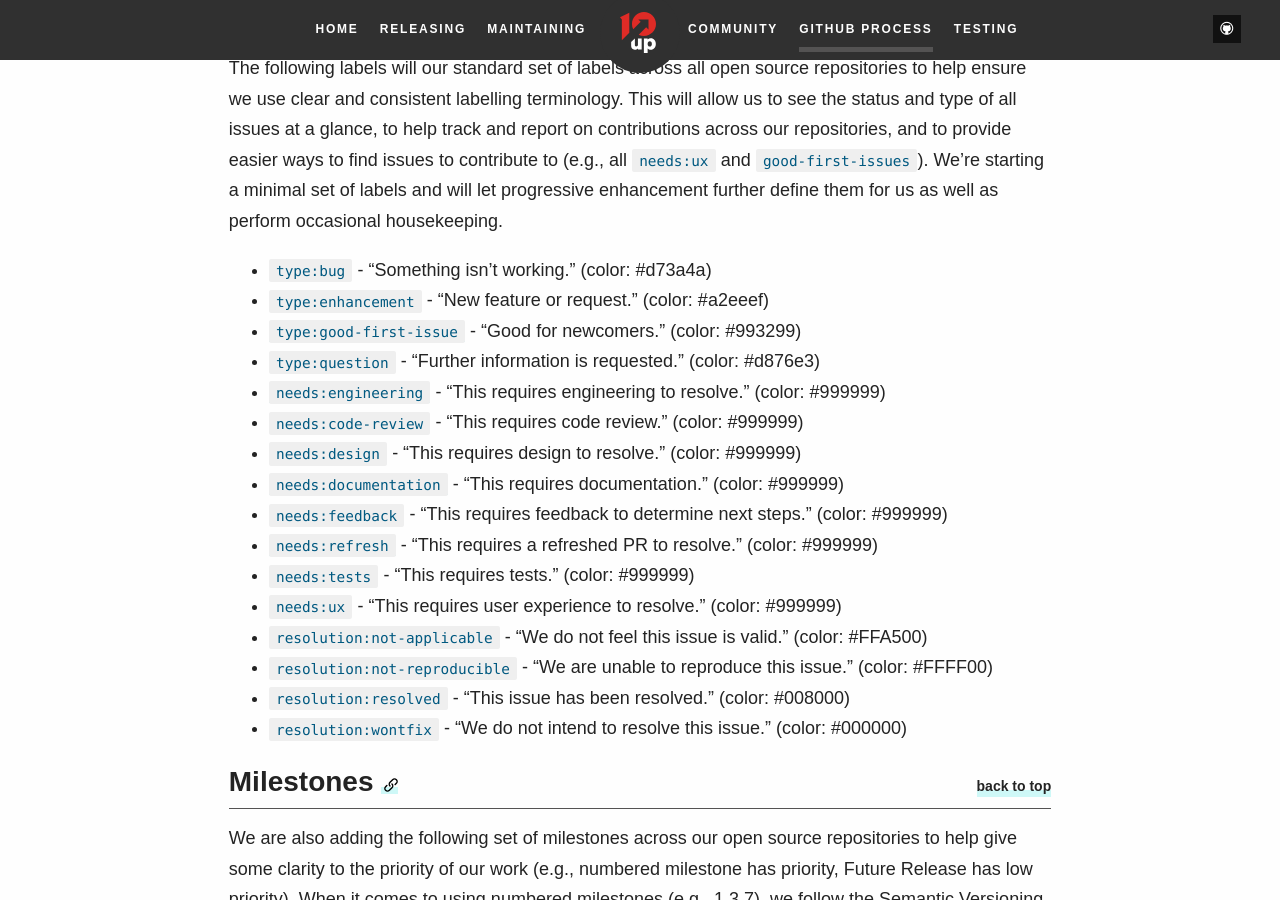
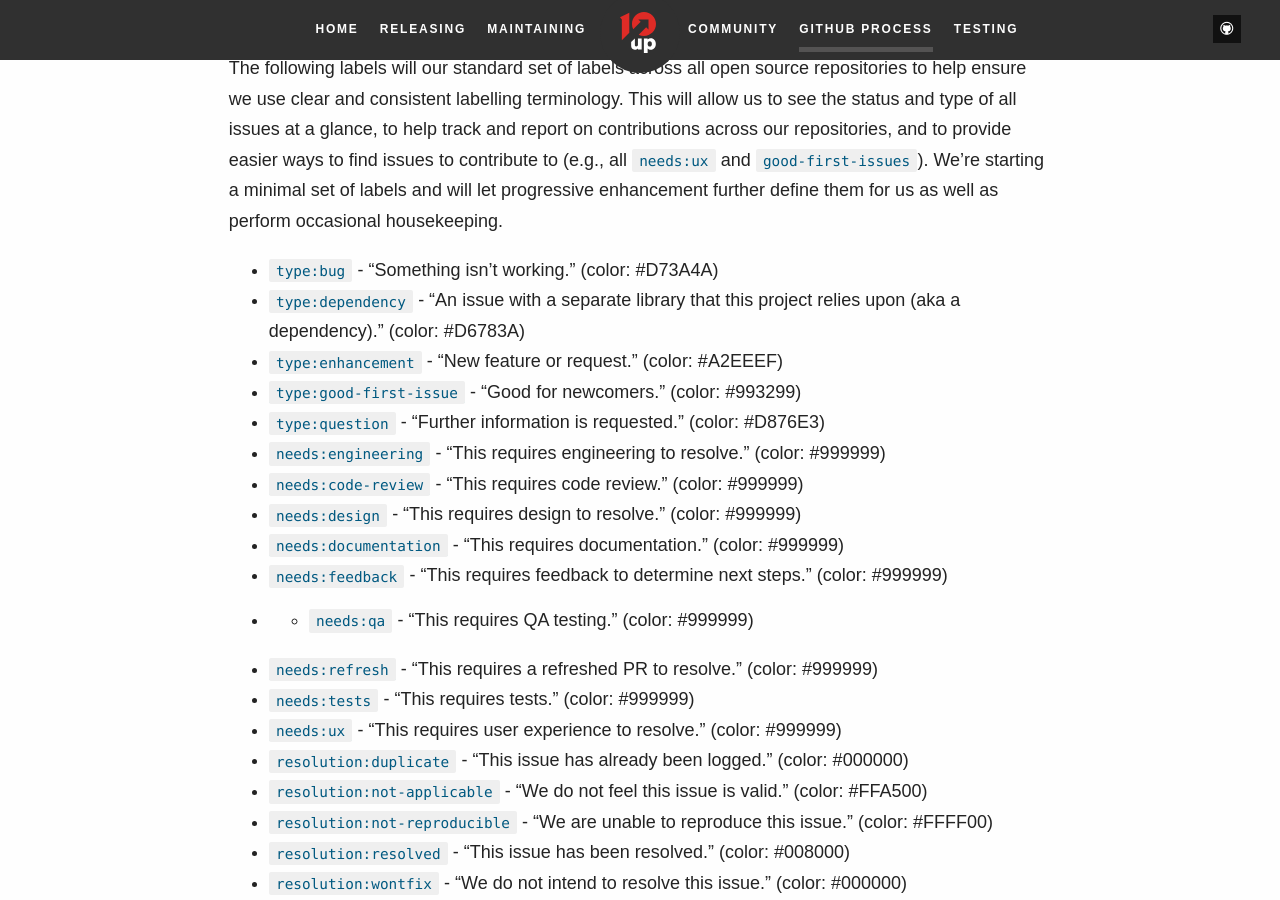
Before and after one commit to 10up/Open-Source-Best-Practices, a Jekyll site: the page built from github-process.md, in a window 1280 px wide and 900 px high, scrolled down 495 px. Built offline with Jekyll 4.4.1, drawn with Linux system fonts in a browser that asks for light colours; some web fonts are replaced.

Commit message:
update issue labels
Co-authored-by: Vikram Moparthy <vikram.moparthy@10up.com>

```diff
--- a/_includes/markdown/GitHub-Process.md
+++ b/_includes/markdown/GitHub-Process.md
@@ -3,18 +3,21 @@ The following items are required across all repositories managed by our Open Sou
 <h2 id="issue-pr-labels" class="anchor-heading">Issue and PR labels {% include Util/link_anchor anchor="issue-pr-labels" %} {% include Util/top %}</h2>
 
 The following labels will our standard set of labels across all open source repositories to help ensure we use clear and consistent labelling terminology.  This will allow us to see the status and type of all issues at a glance, to help track and report on contributions across our repositories, and to provide easier ways to find issues to contribute to (e.g., all `needs:ux` and `good-first-issues`).  We’re starting a minimal set of labels and will let progressive enhancement further define them for us as well as perform occasional housekeeping.
-- `type:bug` - “Something isn't working.” (color: #d73a4a)
-- `type:enhancement` - “New feature or request.” (color: #a2eeef)
+- `type:bug` - “Something isn't working.” (color: #D73A4A)
+- `type:dependency` - “An issue with a separate library that this project relies upon (aka a dependency).” (color: #D6783A)
+- `type:enhancement` - “New feature or request.” (color: #A2EEEF)
 - [`type:good-first-issue`](https://github.com/issues?utf8=%E2%9C%93&q=is%3Aopen+is%3Aissue+user%3A10up+no%3Aassignee+label%3Atype%3Agood-first-issue) - “Good for newcomers.” (color: #993299)
-- `type:question` - “Further information is requested.” (color: #d876e3)
+- `type:question` - “Further information is requested.” (color: #D876E3)
 - [`needs:engineering`](https://github.com/issues?utf8=%E2%9C%93&q=is%3Aopen+is%3Aissue+user%3A10up+no%3Aassignee+label%3Aneeds%3Aengineering+) - “This requires engineering to resolve.” (color: #999999)
 - [`needs:code-review`](https://github.com/issues?utf8=%E2%9C%93&q=is%3Aopen+is%3Aissue+user%3A10up+no%3Aassignee+label%3Aneeds%3Acode-review+) - “This requires code review.” (color: #999999)
 - [`needs:design`](https://github.com/issues?utf8=%E2%9C%93&q=is%3Aopen+is%3Aissue+user%3A10up+no%3Aassignee+label%3Aneeds%3Adesign+) - “This requires design to resolve.” (color: #999999)
 - [`needs:documentation`](https://github.com/issues?utf8=%E2%9C%93&q=is%3Aopen+is%3Aissue+user%3A10up+no%3Aassignee+label%3Aneeds%3Adocumentation+) - “This requires documentation.” (color: #999999)
 - [`needs:feedback`](https://github.com/issues?utf8=%E2%9C%93&q=is%3Aopen+is%3Aissue+user%3A10up+no%3Aassignee+label%3Aneeds%3Afeedback+) - “This requires feedback to determine next steps.” (color: #999999)
+- - [`needs:qa`](https://github.com/issues?utf8=%E2%9C%93&q=is%3Aopen+is%3Aissue+user%3A10up+no%3Aassignee+label%3Aneeds%3Aqa+) - “This requires QA testing.” (color: #999999)
 - [`needs:refresh`](https://github.com/issues?utf8=%E2%9C%93&q=is%3Aopen+is%3Aissue+user%3A10up+no%3Aassignee+label%3Aneeds%3Arefresh+) - “This requires a refreshed PR to resolve.” (color: #999999)
 - [`needs:tests`](https://github.com/issues?utf8=%E2%9C%93&q=is%3Aopen+is%3Aissue+user%3A10up+no%3Aassignee+label%3Aneeds%3Atests+) - “This requires tests.” (color: #999999)
 - [`needs:ux`](https://github.com/issues?utf8=%E2%9C%93&q=is%3Aopen+is%3Aissue+user%3A10up+no%3Aassignee+label%3Aneeds%3Aux+) - “This requires user experience to resolve.” (color: #999999)
+- `resolution:duplicate` - “This issue has already been logged.” (color: #000000)
 - `resolution:not-applicable` - “We do not feel this issue is valid.” (color: #FFA500)
 - `resolution:not-reproducible` - “We are unable to reproduce this issue.” (color: #FFFF00)
 - `resolution:resolved` - “This issue has been resolved.” (color: #008000)
```
